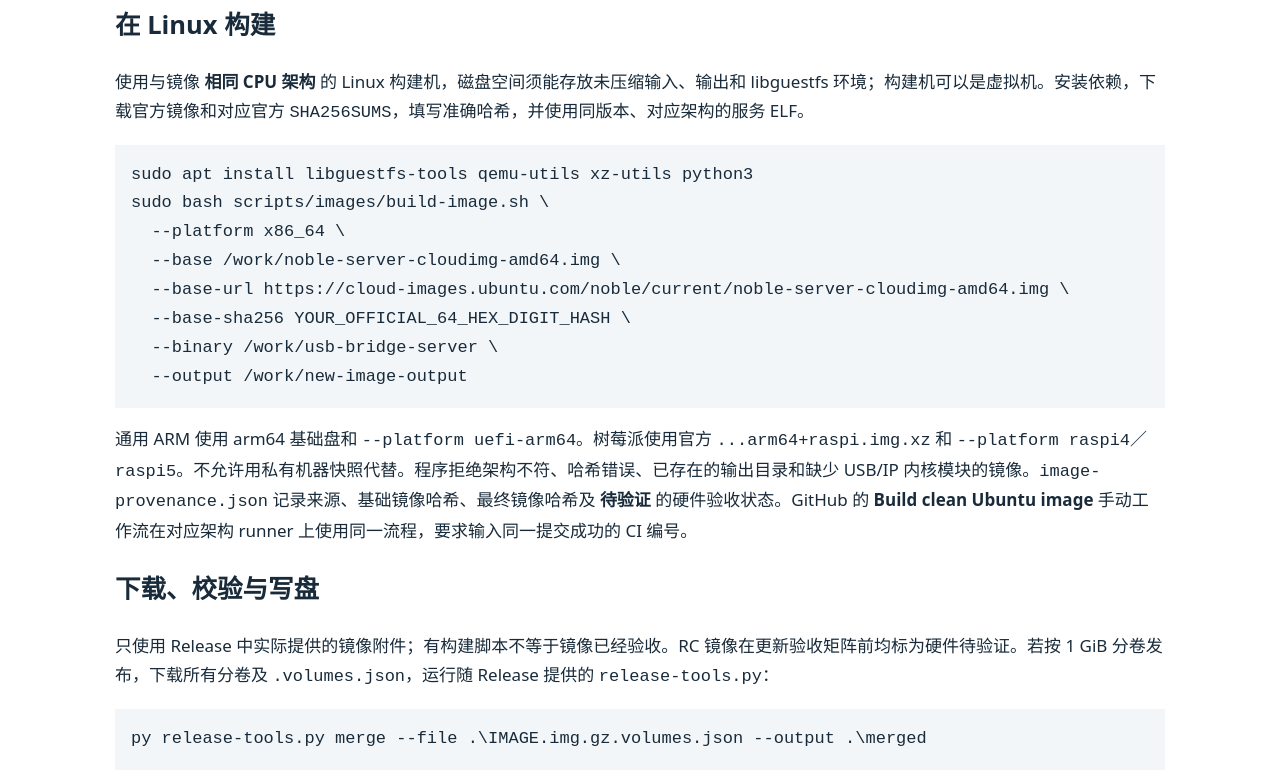
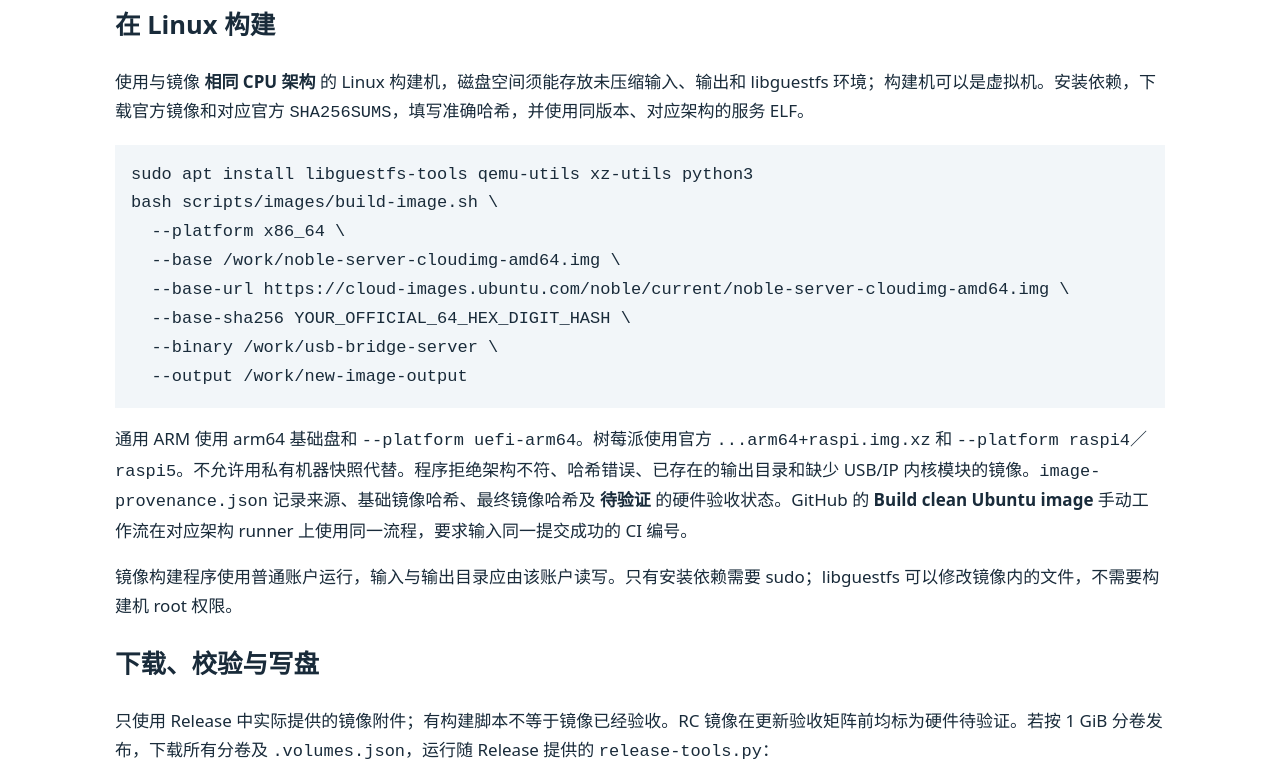
Before and after one commit to edmondcvc/rust-usb-bridge, a plain HTML site: page docs/zh-CN/images.html in a window 1280 px wide. Shown: the part 633-1414 px from the top of the page. Drawn offline with Linux system fonts and the light colour scheme.

Commit message:
Build clean images using unprivileged libguestfs execution

```diff
--- a/docs/zh-CN/images.html
+++ b/docs/zh-CN/images.html
@@ -37,7 +37,7 @@
 <h2 id="linux">在 Linux 构建</h2>
 <p>使用与镜像 <strong>相同 CPU 架构</strong> 的 Linux 构建机，磁盘空间须能存放未压缩输入、输出和 libguestfs 环境；构建机可以是虚拟机。安装依赖，下载官方镜像和对应官方 <code>SHA256SUMS</code>，填写准确哈希，并使用同版本、对应架构的服务 ELF。</p>
 <pre><code class="language-bash">sudo apt install libguestfs-tools qemu-utils xz-utils python3
-sudo bash scripts/images/build-image.sh \
+bash scripts/images/build-image.sh \
   --platform x86_64 \
   --base /work/noble-server-cloudimg-amd64.img \
   --base-url https://cloud-images.ubuntu.com/noble/current/noble-server-cloudimg-amd64.img \
@@ -46,6 +46,7 @@ sudo bash scripts/images/build-image.sh \
   --output /work/new-image-output
 </code></pre>
 <p>通用 ARM 使用 arm64 基础盘和 <code>--platform uefi-arm64</code>。树莓派使用官方 <code>...arm64+raspi.img.xz</code> 和 <code>--platform raspi4</code>／<code>raspi5</code>。不允许用私有机器快照代替。程序拒绝架构不符、哈希错误、已存在的输出目录和缺少 USB/IP 内核模块的镜像。<code>image-provenance.json</code> 记录来源、基础镜像哈希、最终镜像哈希及 <strong>待验证</strong> 的硬件验收状态。GitHub 的 <strong>Build clean Ubuntu image</strong> 手动工作流在对应架构 runner 上使用同一流程，要求输入同一提交成功的 CI 编号。</p>
+<p>镜像构建程序使用普通账户运行，输入与输出目录应由该账户读写。只有安装依赖需要 sudo；libguestfs 可以修改镜像内的文件，不需要构建机 root 权限。</p>
 <h2 id="_3">下载、校验与写盘</h2>
 <p>只使用 Release 中实际提供的镜像附件；有构建脚本不等于镜像已经验收。RC 镜像在更新验收矩阵前均标为硬件待验证。若按 1 GiB 分卷发布，下载所有分卷及 <code>.volumes.json</code>，运行随 Release 提供的 <code>release-tools.py</code>：</p>
 <pre><code class="language-powershell">py release-tools.py merge --file .\IMAGE.img.gz.volumes.json --output .\merged
```
Also changed, not shown: docs/en/images.html (+2 -1 lines), 4 other files.
